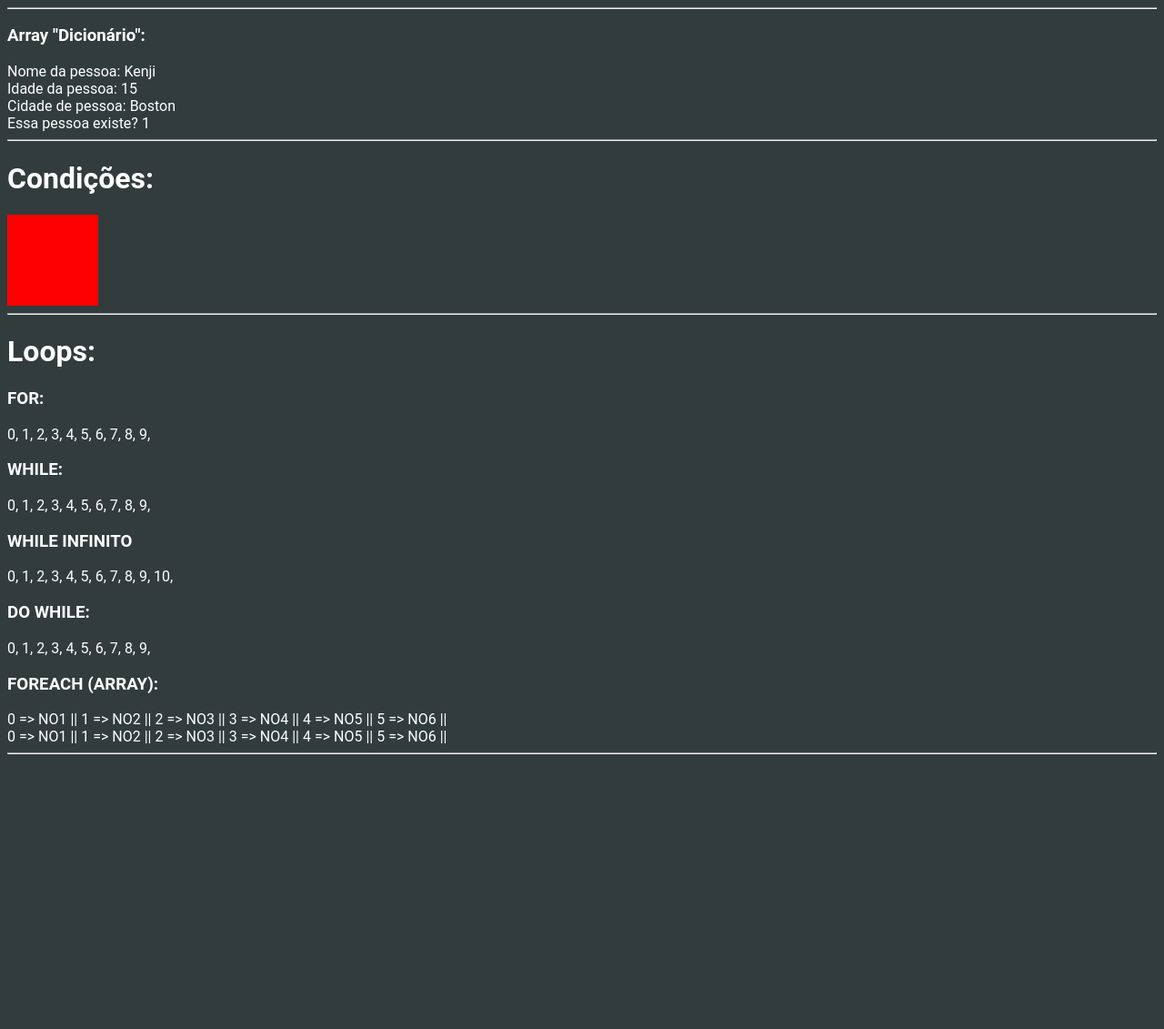
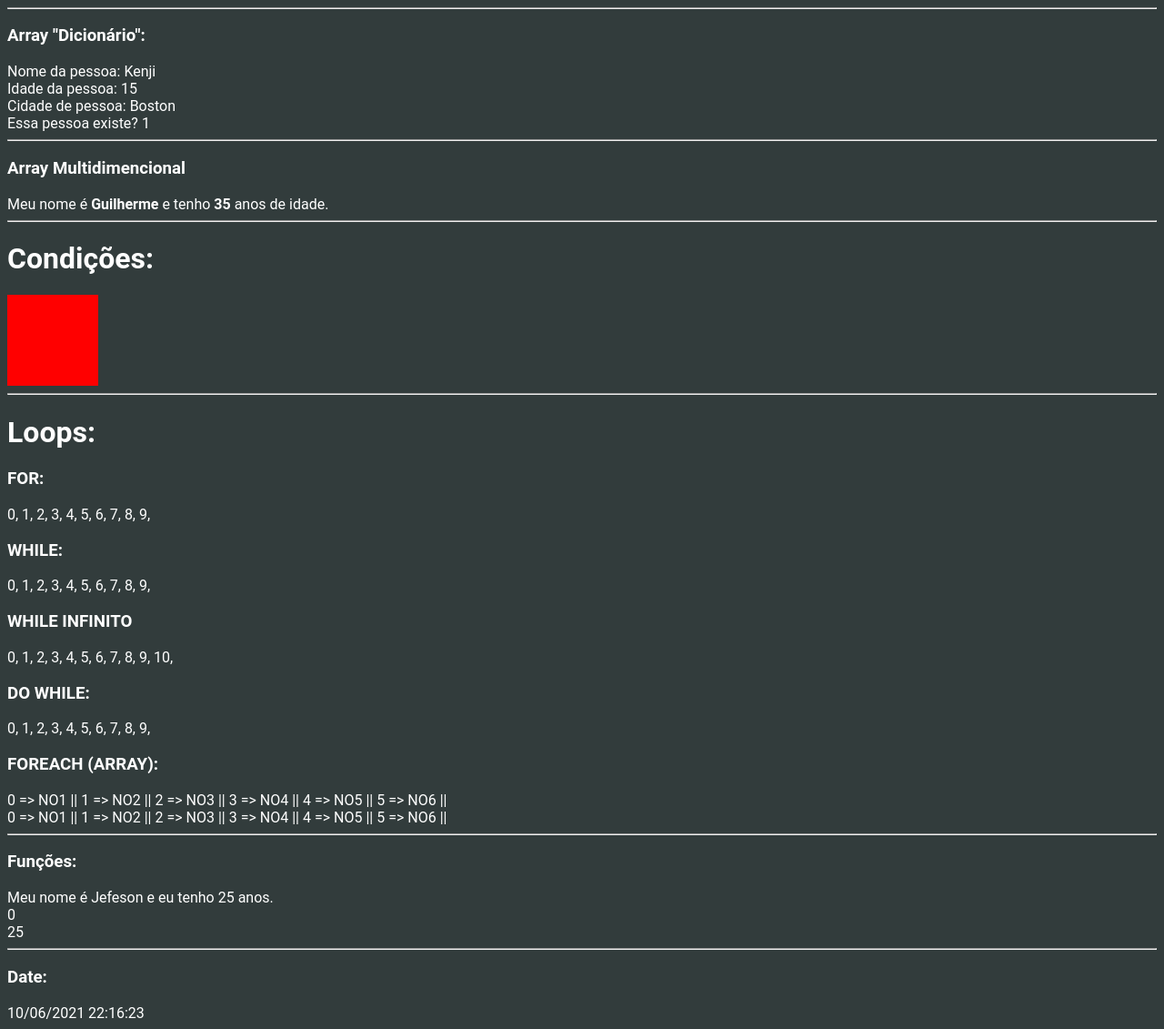
Before and after one commit to Jonatas-Soares-Alves/Exercicios-curso-PHP, a PHP site: page /Exemplos.php in a window 1280 px wide. Shown: the part 510-1641 px from the top of the page at 91% size. Before the commit the page ends 1339 px from the top, so only its background shows below. Run offline with PHP 8.4, Linux system fonts and the light colour scheme.

Commit message:
Funções, Multi Arrays e Datas

```diff
--- a/Exemplos.php
+++ b/Exemplos.php
@@ -41,7 +41,6 @@
     <hr>
 
     <h1>Constantes:</h1>
-
     <?php
         /*======Constantes======*/
         define('NOME', 'João');
@@ -77,7 +76,6 @@
     <hr>
 
     <h3>Array "Dicionário":</h3>
-
     <?php
         /*======Dicionário======*/
         $pessoa['nome'] = 'Kenji';
@@ -90,6 +88,15 @@
         echo '<br/> Cidade de pessoa: '.$pessoa['cidade'];
         echo '<br/> Essa pessoa existe? '.$pessoa['existe'];
         /*======Dicionário======*/
+    ?>
+    <hr>
+
+    <h3>Array Multidimencional</h3>
+    <?php
+        //=========Loop ARRAY MULTI Other==========
+        $arrMulti = ['Nome' => ['Guilherme', 'Joao'], 'Idade' => [35, 15]];
+
+        echo 'Meu nome é <strong>'.$arrMulti['Nome'][0].'</strong> e tenho <strong>'.$arrMulti['Idade'][0].'</strong> anos de idade.'
     ?>
     <hr>
 
@@ -176,5 +183,32 @@
     ?>
     <hr>
 
+    <h3>Funções:</h3>
+    <?php
+        function mostrarDados($nome, $idade){
+            echo "Meu nome é $nome e eu tenho $idade anos.";
+        }
+
+
+        function soma($n1 = 0, $n2 = 0){
+            return $n1 + $n2;
+        }
+
+        mostrarDados('Jefeson', 25);
+
+        echo '<br/>'.soma();
+        echo '<br/>'.soma(10, 15);
+
+    ?>
+    <hr>
+
+    <h3>Date:</h3>
+    <?php
+
+        date_default_timezone_set('America/Sao_Paulo');
+        $data = date('d/m/Y H:i:s', time()+(60 * 2) );
+        echo $data;
+    ?>
+
 </body>
 </html>
```
